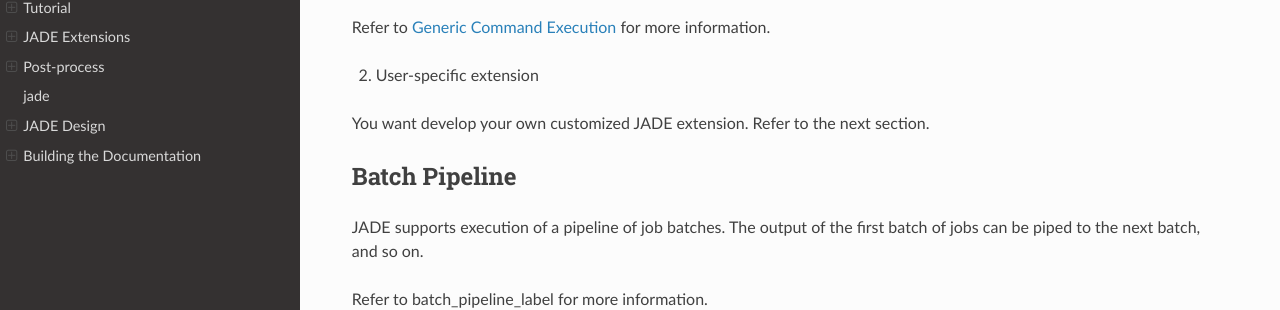
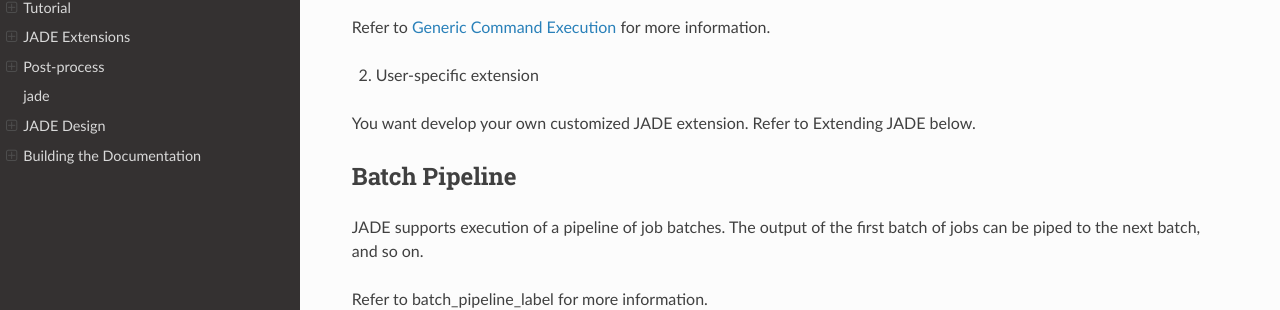
Before and after one commit to NREL/jade, a Sphinx documentation site: the page built from docs/source/index.rst, in a window 1280 px wide and 900 px high, scrolled down 544 px. Shown: the part 144-454 px from the top of the window. Built offline with Sphinx 7.4.7 and the Read the Docs theme 2.0.0, drawn with Linux system fonts in a browser that asks for light colours; pages that are not in the unit, such as notebooks, are missing from menus.

Commit message:
Fix documentation reference

```diff
--- a/docs/source/index.rst
+++ b/docs/source/index.rst
@@ -36,7 +36,8 @@ Refer to :ref:`generic_command_extension_label` for more information.
 
 2. User-specific extension
 
-You want develop your own customized JADE extension. Refer to the next section.
+You want develop your own customized JADE extension. Refer to Extending JADE
+below.
 
 Batch Pipeline
 ==============
```
